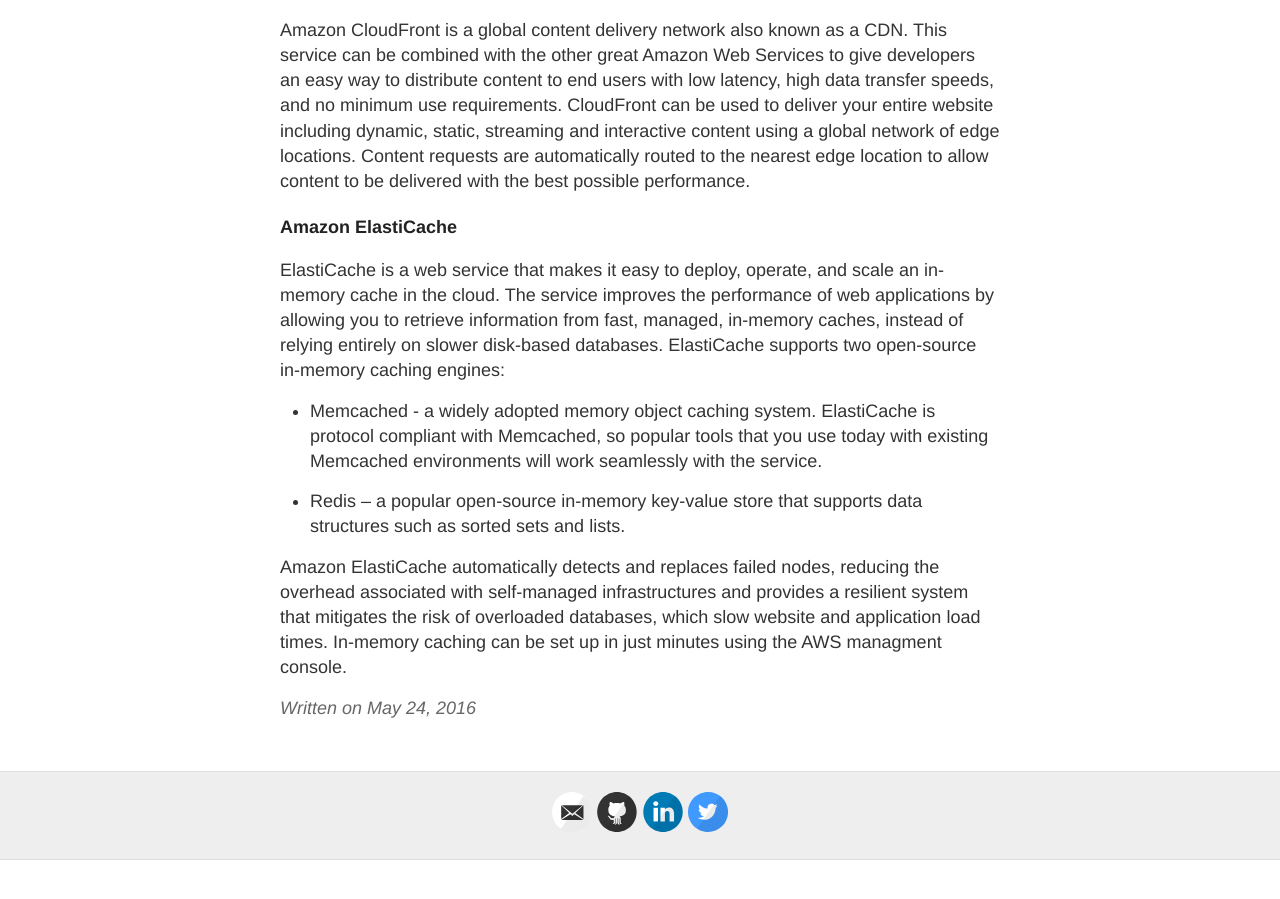
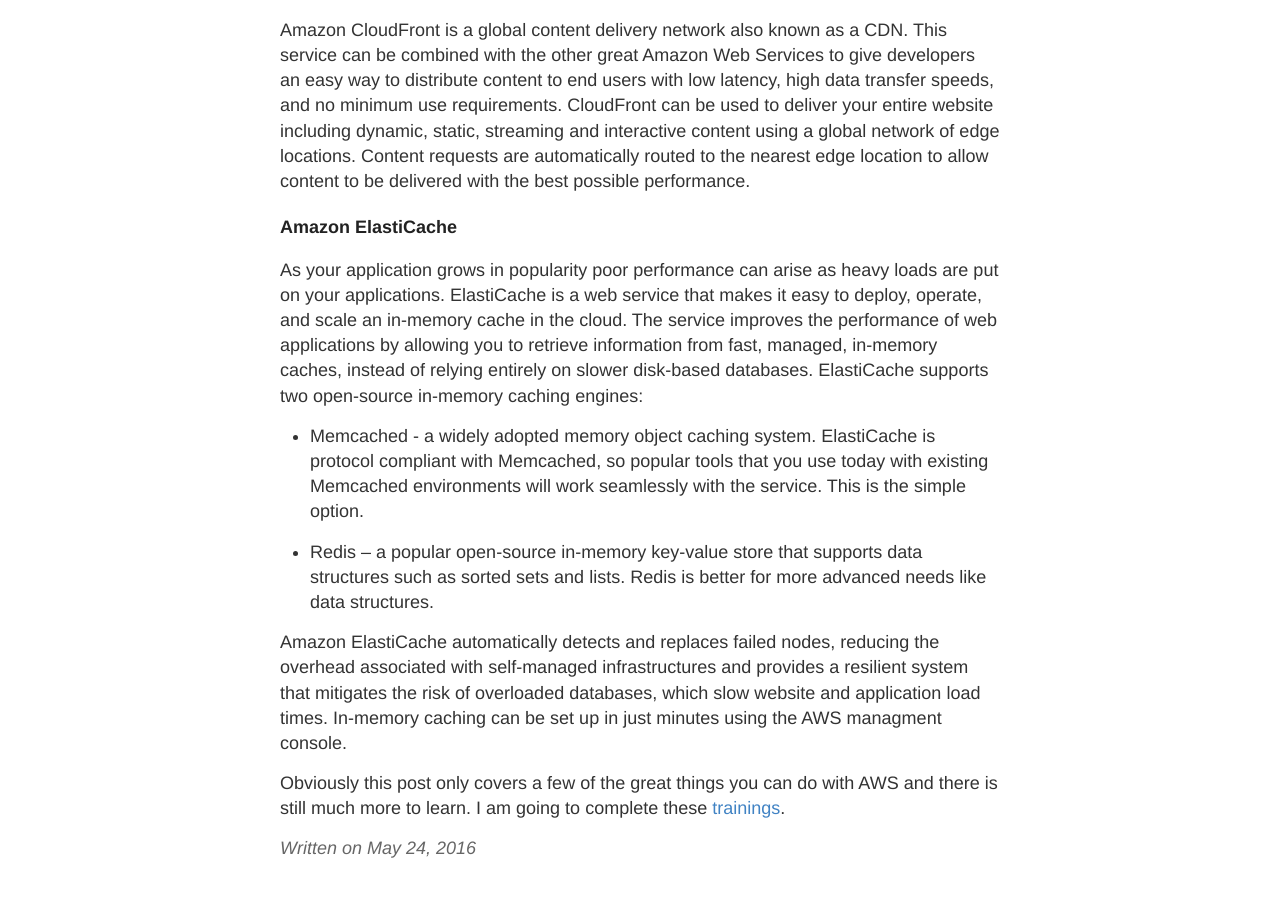
Before and after one commit to tuckerbohman5/tuckerbohman5.github.io, a Jekyll site: the page built from _posts/2016-5-24-AWS-Overview.md, in a window 1280 px wide and 900 px high, scrolled down 1826 px. Built offline with Jekyll 4.4.1, drawn with Linux system fonts in a browser that asks for light colours; before the commit the page ends 2686 px from its top, so only the background shows below that.

Commit message:
final changes

```diff
--- a/_posts/2016-5-24-AWS-Overview.md
+++ b/_posts/2016-5-24-AWS-Overview.md
@@ -35,10 +35,12 @@ Amazon CloudFront is a global content delivery network also known as a CDN. This
 
 ##### Amazon ElastiCache
 
-ElastiCache is a web service that makes it easy to deploy, operate, and scale an in-memory cache in the cloud. The service improves the performance of web applications by allowing you to retrieve information from fast, managed, in-memory caches, instead of relying entirely on slower disk-based databases. ElastiCache supports two open-source in-memory caching engines:
+As your application grows in popularity poor performance can arise as heavy loads are put on your applications. ElastiCache is a web service that makes it easy to deploy, operate, and scale an in-memory cache in the cloud. The service improves the performance of web applications by allowing you to retrieve information from fast, managed, in-memory caches, instead of relying entirely on slower disk-based databases. ElastiCache supports two open-source in-memory caching engines:
 
-* Memcached - a widely adopted memory object caching system. ElastiCache is protocol compliant with Memcached, so popular tools that you use today with existing Memcached environments will work seamlessly with the service.
+* Memcached - a widely adopted memory object caching system. ElastiCache is protocol compliant with Memcached, so popular tools that you use today with existing Memcached environments will work seamlessly with the service. This is the simple option.
 
-* Redis – a popular open-source in-memory key-value store that supports data structures such as sorted sets and lists.
+* Redis – a popular open-source in-memory key-value store that supports data structures such as sorted sets and lists. Redis is better for more advanced needs like data structures.
 
 Amazon ElastiCache automatically detects and replaces failed nodes, reducing the overhead associated with self-managed infrastructures and provides a resilient system that mitigates the risk of overloaded databases, which slow website and application load times. In-memory caching can be set up in just minutes using the AWS managment console.
+
+Obviously this post only covers a few of the great things you can do with AWS and there is still much more to learn. I am going to complete these [trainings](https://aws.amazon.com/training/self-paced-labs/).
```
